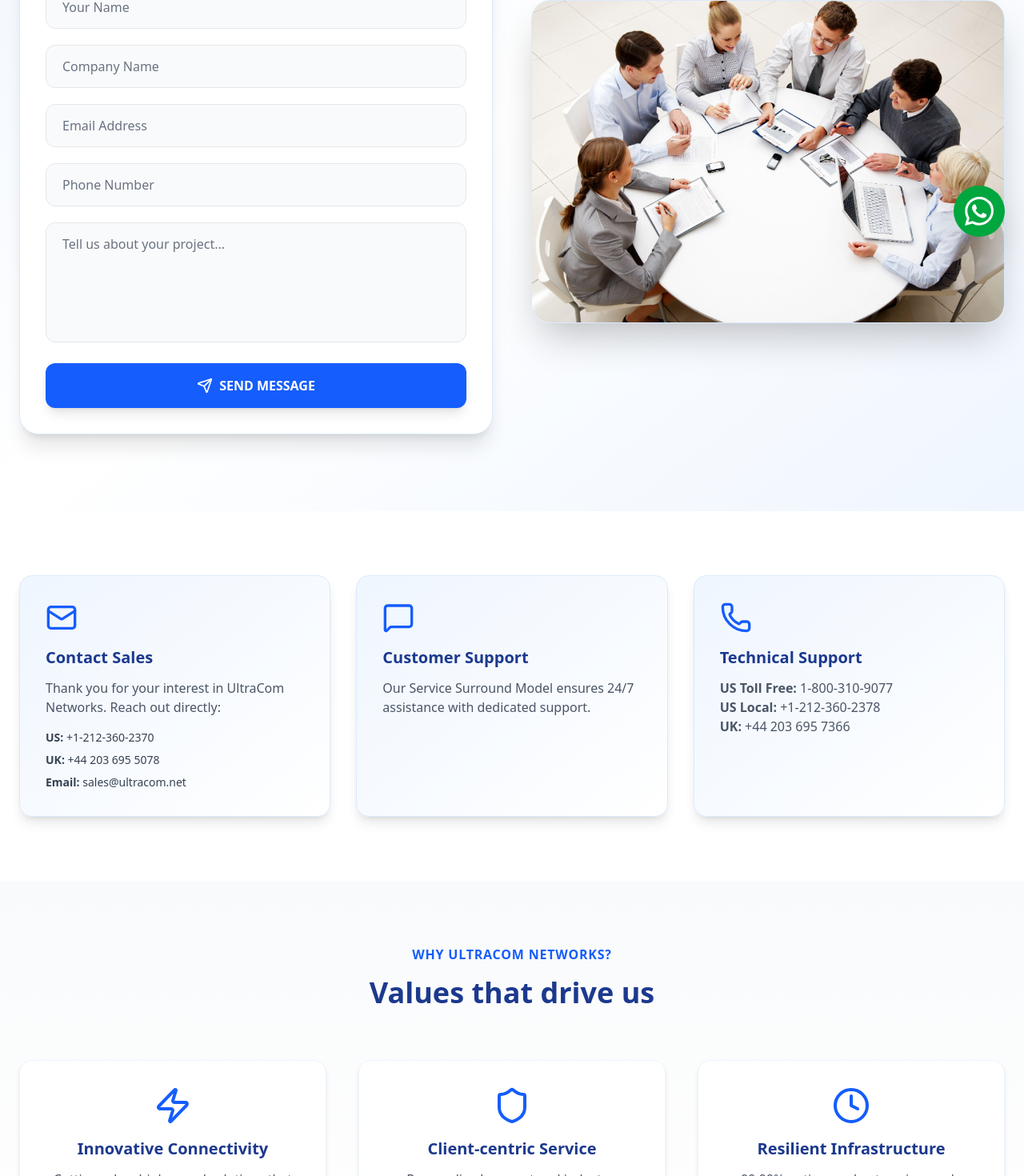
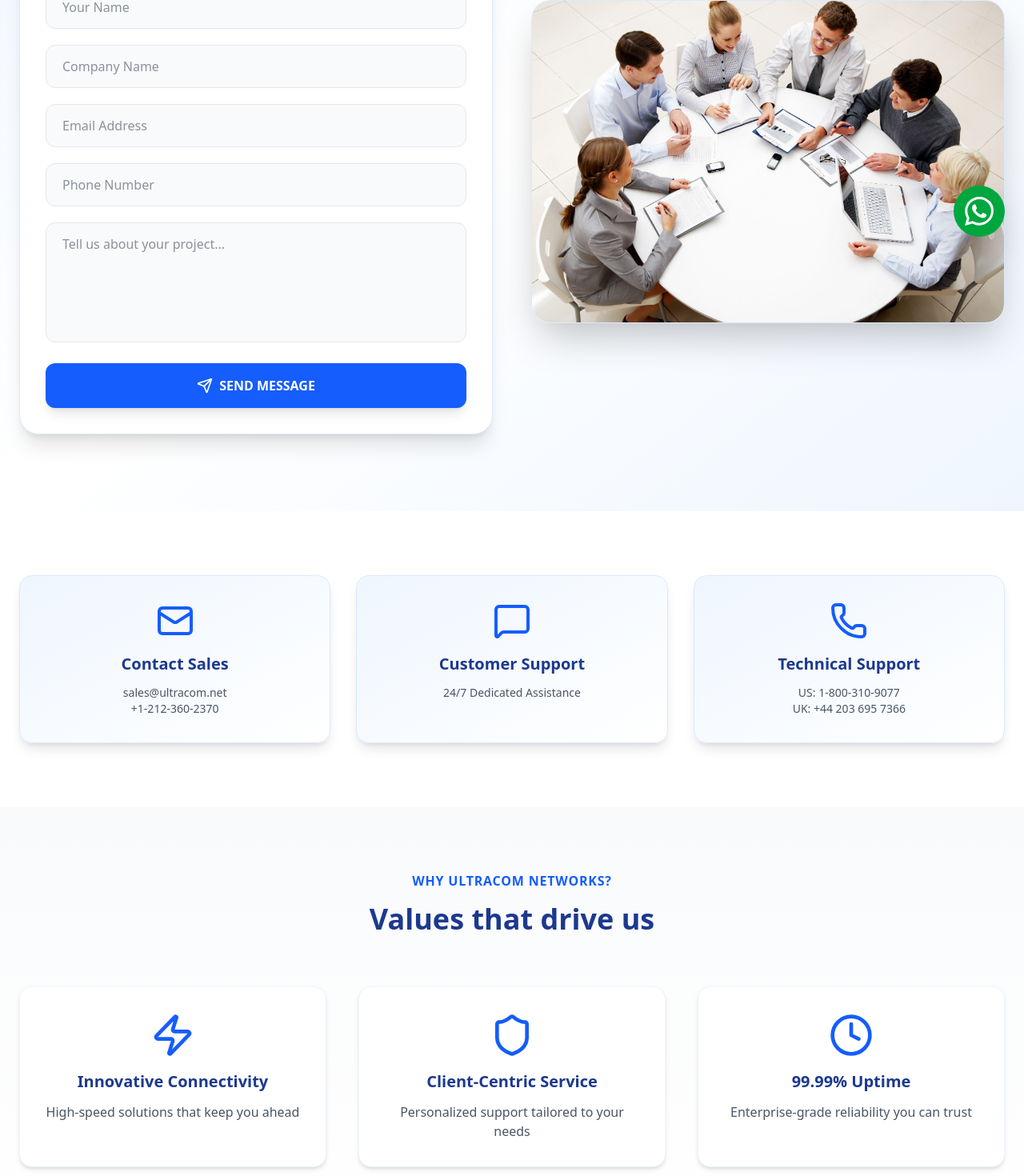
Before and after one commit to rafiajuw/ultracomnetworks, a Next.js app: page /contactus in a window 1280 px wide. Shown: the part 480-1950 px from the top of the page at 80% size. Built offline with nearby package versions, Linux system fonts and the light colour scheme.

Commit message:
Initial commit: Added project files

```diff
--- a/package.json
+++ b/package.json
@@ -14,6 +14,7 @@
     "framer-motion": "^12.23.24",
     "lucide-react": "^0.553.0",
     "next": "16.0.1",
+    "nodemailer": "^7.0.10",
     "react": "19.2.0",
     "react-dom": "19.2.0",
     "swiper": "^12.0.3"
@@ -21,6 +22,7 @@
   "devDependencies": {
     "@tailwindcss/postcss": "^4",
     "@types/node": "^20",
+    "@types/nodemailer": "^7.0.4",
     "@types/react": "^19",
     "@types/react-dom": "^19",
     "autoprefixer": "^10.4.21",
--- /dev/null
+++ b/src/app/api/form/route.ts
@@ -0,0 +1,80 @@
+// src/app/api/contact/route.ts
+export const runtime = "nodejs"; // ✅ درست value for nodemailer
+
+import { NextRequest, NextResponse } from "next/server";
+import nodemailer from "nodemailer";
+
+const transporter = nodemailer.createTransport({
+  host: process.env.EMAIL_HOST || "mail.ultracomnetworks.pk",
+  port: Number(process.env.EMAIL_PORT) || 465,
+  secure: true,
+  auth: {
+    user: process.env.EMAIL_USER,
+    pass: process.env.EMAIL_PASS,
+  },
+  tls: {
+    rejectUnauthorized: false,
+  },
+});
+
+export async function POST(request: NextRequest) {
+  try {
+    const body = await request.json();
+    const { name, company, email, phone, message } = body;
+
+    if (!name?.trim() || !email?.trim() || !message?.trim()) {
+      return NextResponse.json(
+        { error: "Name, email and message are required." },
+        { status: 400 }
+      );
+    }
+
+    await transporter.sendMail({
+      from: `"Ultracom Contact Form" <${process.env.EMAIL_USER}>`,
+      to: process.env.EMAIL_USER,
+      replyTo: email,
+      subject: `New Inquiry from ${name} - Ultracom Networks`,
+      text: `Name: ${name}\nCompany: ${company || "N/A"}\nEmail: ${email}\nPhone: ${phone || "N/A"}\n\nMessage:\n${message}`,
+      html: `
+        <div style="font-family: Arial, sans-serif; max-width: 600px; margin: auto; padding: 20px; border: 1px solid #ddd; border-radius: 12px; background: #f9f9f9;">
+          <h2 style="color: #1e40af;">New Contact Form Submission</h2>
+          <hr style="border: 1px solid #e5e7eb;">
+          <ul style="list-style: none; padding: 0;">
+            <li><strong>Name:</strong> ${name}</li>
+            <li><strong>Company:</strong> ${company || "Not provided"}</li>
+            <li><strong>Email:</strong> <a href="mailto:${email}">${email}</a></li>
+            <li><strong>Phone:</strong> ${phone || "Not provided"}</li>
+          </ul>
+          <h3 style="color: #1e40af; margin-top: 20px;">Message:</h3>
+          <div style="background:#ffffff; padding: 16px; border-radius: 8px; border-left: 5px solid #3b82f6; font-size: 15px;">
+            ${message.replace(/\n/g, "<br>")}
+          </div>
+          <p style="margin-top: 20px; color: #6b7280; font-size: 12px;">
+            Sent from Ultracom Networks website • ${new Date().toLocaleString()}
+          </p>
+        </div>
+      `,
+    });
+
+    return NextResponse.json(
+      { message: "Your message has been sent successfully! Thank you for choosing us." },
+      { status: 200 }
+    );
+
+  } catch (error) {
+    console.error("Nodemailer Error:", error);
+
+    const err = error as { code?: string };
+    if (err.code === "EAUTH") {
+      return NextResponse.json(
+        { error: "Email authentication failed. Check credentials." },
+        { status: 500 }
+      );
+    }
+
+    return NextResponse.json(
+      { error: "Failed to send message. Please try again later." },
+      { status: 500 }
+    );
+  }
+}
--- a/src/app/contactus/page.tsx
+++ b/src/app/contactus/page.tsx
@@ -1,12 +1,54 @@
-// src/app/contact/page.tsx
+'use client';
+
+import { useState } from "react";
 import Image from "next/image";
 import Link from "next/link";
 import { Mail, Phone, MessageSquare, Send, Zap, Shield, Clock } from "lucide-react";
 
 export default function ContactPage() {
+  const [status, setStatus] = useState<"idle" | "loading" | "success" | "error">("idle");
+  const [message, setMessage] = useState("");
+
+  const handleSubmit = async (e: React.FormEvent<HTMLFormElement>) => {
+    e.preventDefault();
+    setStatus("loading");
+    setMessage("");
+
+    const formData = new FormData(e.currentTarget);
+    const data = {
+      name: formData.get("name") as string,
+      company: formData.get("company") as string,
+      email: formData.get("email") as string,
+      phone: formData.get("phone") as string,
+      message: formData.get("message") as string,
+    };
+
+    try {
+      const res = await fetch("/api/contact", {
+        method: "POST",
+        headers: { "Content-Type": "application/json" },
+        body: JSON.stringify(data),
+      });
+
+      const result = await res.json();
+
+      if (res.ok) {
+        setStatus("success");
+        setMessage("Your message has been sent! Thank you for choosing us.");
+        e.currentTarget.reset();
+      } else {
+        setStatus("error");
+        setMessage(result.error || "Failed to send message.");
+      }
+    } catch (err) {
+      setStatus("error");
+      setMessage("Network error. Please try again later.");
+    }
+  };
+
   return (
     <>
-      {/* HERO + FORM */}
+      {/* HERO + FORM SECTION */}
       <section className="bg-gradient-to-br from-blue-50 via-white to-blue-50 py-24">
         <div className="max-w-7xl mx-auto px-6">
           <h1 className="text-4xl md:text-5xl font-bold text-center text-blue-900 mb-16">
@@ -14,7 +56,7 @@ export default function ContactPage() {
           </h1>
 
           <div className="grid lg:grid-cols-2 gap-12 items-center">
-            {/* LEFT: FORM */}
+            {/* LEFT: CONTACT FORM */}
             <div className="bg-white rounded-3xl p-8 shadow-xl border border-blue-100">
               <div className="mb-6">
                 <p className="text-blue-600 text-sm font-semibold uppercase tracking-wider">
@@ -23,38 +65,38 @@ export default function ContactPage() {
                 <h2 className="text-3xl font-bold text-blue-900 mt-2">Talk about your needs</h2>
               </div>
 
-              <form className="space-y-5">
-                <input
-                  type="text"
-                  placeholder="Your Name"
-                  className="w-full px-5 py-3.5 bg-gray-50 border border-gray-200 rounded-xl text-gray-800 placeholder-gray-500 focus:outline-none focus:ring-2 focus:ring-blue-500 focus:border-transparent transition"
-                />
-                <input
-                  type="text"
-                  placeholder="Company Name"
-                  className="w-full px-5 py-3.5 bg-gray-50 border border-gray-200 rounded-xl text-gray-800 placeholder-gray-500 focus:outline-none focus:ring-2 focus:ring-blue-500 focus:border-transparent transition"
-                />
-                <input
-                  type="email"
-                  placeholder="Email Address"
-                  className="w-full px-5 py-3.5 bg-gray-50 border border-gray-200 rounded-xl text-gray-800 placeholder-gray-500 focus:outline-none focus:ring-2 focus:ring-blue-500 focus:border-transparent transition"
-                />
-                <input
-                  type="tel"
-                  placeholder="Phone Number"
-                  className="w-full px-5 py-3.5 bg-gray-50 border border-gray-200 rounded-xl text-gray-800 placeholder-gray-500 focus:outline-none focus:ring-2 focus:ring-blue-500 focus:border-transparent transition"
-                />
-                <textarea
-                  placeholder="Tell us about your project..."
-                  rows={5}
-                  className="w-full px-5 py-3.5 bg-gray-50 border border-gray-200 rounded-xl text-gray-800 placeholder-gray-500 focus:outline-none focus:ring-2 focus:ring-blue-500 focus:border-transparent transition resize-none"
-                />
+              <form onSubmit={handleSubmit} className="space-y-5">
+                <input required name="name" type="text" placeholder="Your Name" className="w-full px-5 py-3.5 bg-gray-50 border border-gray-200 rounded-xl focus:outline-none focus:ring-2 focus:ring-blue-500 transition" />
+                <input name="company" type="text" placeholder="Company Name" className="w-full px-5 py-3.5 bg-gray-50 border border-gray-200 rounded-xl focus:outline-none focus:ring-2 focus:ring-blue-500 transition" />
+                <input required name="email" type="email" placeholder="Email Address" className="w-full px-5 py-3.5 bg-gray-50 border border-gray-200 rounded-xl focus:outline-none focus:ring-2 focus:ring-blue-500 transition" />
+                <input name="phone" type="tel" placeholder="Phone Number" className="w-full px-5 py-3.5 bg-gray-50 border border-gray-200 rounded-xl focus:outline-none focus:ring-2 focus:ring-blue-500 transition" />
+                <textarea required name="message" rows={5} placeholder="Tell us about your project..." className="w-full px-5 py-3.5 bg-gray-50 border border-gray-200 rounded-xl focus:outline-none focus:ring-2 focus:ring-blue-500 transition resize-none"></textarea>
+
+                {/* Success / Error Messages */}
+                {status === "success" && (
+                  <div className="p-4 bg-green-100 border border-green-400 text-green-700 rounded-xl text-center font-semibold animate-pulse">
+                    {message}
+                  </div>
+                )}
+                {status === "error" && (
+                  <div className="p-4 bg-red-100 border border-red-400 text-red-700 rounded-xl text-center">
+                    {message}
+                  </div>
+                )}
+
                 <button
                   type="submit"
-                  className="w-full py-4 bg-blue-600 hover:bg-blue-700 text-white font-semibold rounded-xl transition flex items-center justify-center gap-2 shadow-lg hover:shadow-xl"
+                  disabled={status === "loading"}
+                  className="w-full py-4 bg-blue-600 hover:bg-blue-700 disabled:bg-blue-400 disabled:cursor-not-allowed text-white font-semibold rounded-xl transition flex items-center justify-center gap-2 shadow-lg hover:shadow-xl"
                 >
-                  <Send className="w-5 h-5" />
-                  SEND MESSAGE
+                  {status === "loading" ? (
+                    <>Sending...</>
+                  ) : (
+                    <>
+                      <Send className="w-5 h-5" />
+                      SEND MESSAGE
+                    </>
+                  )}
                 </button>
               </form>
             </div>
@@ -63,9 +105,9 @@ export default function ContactPage() {
             <div className="rounded-3xl overflow-hidden shadow-2xl border border-blue-100">
               <Image
                 src="/businessmeeting.jpg"
-                alt="Business Meeting"
-                width={600}
-                height={500}
+                alt="Team discussing project"
+                width={800}
+                height={600}
                 className="w-full h-full object-cover"
               />
             </div>
@@ -73,84 +115,56 @@ export default function ContactPage() {
         </div>
       </section>
 
-      {/* SUPPORT CARDS */}
+      {/* SUPPORT INFO CARDS */}
       <section className="py-20 bg-white">
         <div className="max-w-7xl mx-auto px-6">
           <div className="grid md:grid-cols-3 gap-8">
-            {/* Contact Sales */}
-            <div className="bg-gradient-to-br from-blue-50 to-white p-8 rounded-2xl shadow-lg border border-blue-100">
-              <Mail className="w-10 h-10 text-blue-600 mb-4" />
+            <div className="bg-gradient-to-br from-blue-50 to-white p-8 rounded-2xl shadow-lg border border-blue-100 text-center">
+              <Mail className="w-12 h-12 text-blue-600 mx-auto mb-4" />
               <h3 className="text-xl font-bold text-blue-900 mb-3">Contact Sales</h3>
-              <p className="text-gray-600 mb-4">
-                Thank you for your interest in UltraCom Networks. Reach out directly:
-              </p>
-              <div className="space-y-2 text-sm text-gray-700">
-                <p><strong>US:</strong> +1-212-360-2370</p>
-                <p><strong>UK:</strong> +44 203 695 5078</p>
-                <p><strong>Email:</strong> sales@ultracom.net</p>
-              </div>
+              <p className="text-gray-600 text-sm">sales@ultracom.net<br />+1-212-360-2370</p>
             </div>
-
-            {/* Customer Support */}
-            <div className="bg-gradient-to-br from-blue-50 to-white p-8 rounded-2xl shadow-lg border border-blue-100">
-              <MessageSquare className="w-10 h-10 text-blue-600 mb-4" />
+            <div className="bg-gradient-to-br from-blue-50 to-white p-8 rounded-2xl shadow-lg border border-blue-100 text-center">
+              <MessageSquare className="w-12 h-12 text-blue-600 mx-auto mb-4" />
               <h3 className="text-xl font-bold text-blue-900 mb-3">Customer Support</h3>
-              <p className="text-gray-600 mb-4">
-                Our Service Surround Model ensures 24/7 assistance with dedicated support.
-              </p>
+              <p className="text-gray-600 text-sm">24/7 Dedicated Assistance</p>
             </div>
-
-            {/* Technical Support */}
-            <div className="bg-gradient-to-br from-blue-50 to-white p-8 rounded-2xl shadow-lg border border-blue-100">
-              <Phone className="w-10 h-10 text-blue-600 mb-4" />
+            <div className="bg-gradient-to-br from-blue-50 to-white p-8 rounded-2xl shadow-lg border border-blue-100 text-center">
+              <Phone className="w-12 h-12 text-blue-600 mx-auto mb-4" />
               <h3 className="text-xl font-bold text-blue-900 mb-3">Technical Support</h3>
-              <p className="text-gray-600 mb-4">
-                <strong>US Toll Free:</strong> 1-800-310-9077<br />
-                <strong>US Local:</strong> +1-212-360-2378<br />
-                <strong>UK:</strong> +44 203 695 7366
-              </p>
+              <p className="text-gray-600 text-sm">US: 1-800-310-9077<br />UK: +44 203 695 7366</p>
             </div>
           </div>
         </div>
       </section>
 
-      {/* VALUES SECTION */}
+      {/* WHY CHOOSE US */}
       <section className="py-20 bg-gradient-to-b from-gray-50 to-white">
-        <div className="max-w-7xl mx-auto px-6">
-          <p className="text-blue-600 font-semibold uppercase tracking-wider text-center mb-4">
+        <div className="max-w-7xl mx-auto px-6 text-center">
+          <p className="text-blue-600 font-semibold uppercase tracking-wider mb-4">
             WHY ULTRACOM NETWORKS?
           </p>
-          <h2 className="text-4xl font-bold text-center text-blue-900 mb-16">
-            Values that drive us
-          </h2>
+          <h2 className="text-4xl font-bold text-blue-900 mb-16">Values that drive us</h2>
 
           <div className="grid md:grid-cols-3 gap-10">
-            <div className="text-center bg-white p-8 rounded-2xl shadow-md border border-blue-50">
-              <Zap className="w-12 h-12 text-blue-600 mx-auto mb-4" />
+            <div className="bg-white p-8 rounded-2xl shadow-md border border-blue-50">
+              <Zap className="w-14 h-14 text-blue-600 mx-auto mb-4" />
               <h3 className="text-xl font-bold text-blue-900 mb-3">Innovative Connectivity</h3>
-              <p className="text-gray-600">
-                Cutting-edge, high-speed solutions that keep your business ahead.
-              </p>
+              <p className="text-gray-600">High-speed solutions that keep you ahead</p>
             </div>
-            <div className="text-center bg-white p-8 rounded-2xl shadow-md border border-blue-50">
-              <Shield className="w-12 h-12 text-blue-600 mx-auto mb-4" />
-              <h3 className="text-xl font-bold text-blue-900 mb-3">Client-centric Service</h3>
-              <p className="text-gray-600">
-                Personalized support and industry-specific expertise.
-              </p>
+            <div className="bg-white p-8 rounded-2xl shadow-md border border-blue-50">
+              <Shield className="w-14 h-14 text-blue-600 mx-auto mb-4" />
+              <h3 className="text-xl font-bold text-blue-900 mb-3">Client-Centric Service</h3>
+              <p className="text-gray-600">Personalized support tailored to your needs</p>
             </div>
-            <div className="text-center bg-white p-8 rounded-2xl shadow-md border border-blue-50">
-              <Clock className="w-12 h-12 text-blue-600 mx-auto mb-4" />
-              <h3 className="text-xl font-bold text-blue-900 mb-3">Resilient Infrastructure</h3>
-              <p className="text-gray-600">
-                99.99% uptime and enterprise-grade reliability.
-              </p>
+            <div className="bg-white p-8 rounded-2xl shadow-md border border-blue-50">
+              <Clock className="w-14 h-14 text-blue-600 mx-auto mb-4" />
+              <h3 className="text-xl font-bold text-blue-900 mb-3">99.99% Uptime</h3>
+              <p className="text-gray-600">Enterprise-grade reliability you can trust</p>
             </div>
           </div>
         </div>
       </section>
-
-
     </>
   );
 }
```
Also changed, not shown: 1 other file (tests, documents, lock files or other folders).
